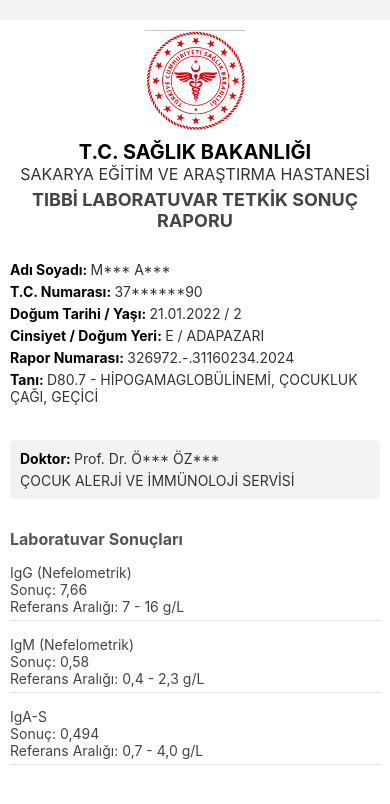
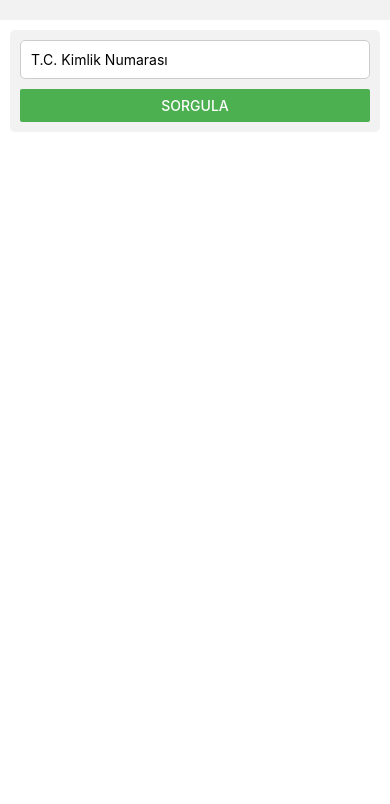
Before and after one commit to KursadEren/mobilDersOdev, a React Native app: screen /user in a window 390 px wide. Shown: the top 804 px of the page. Built offline with nearby package versions, Linux system fonts and the light colour scheme.

Commit message:
tahlil sorgusu

```diff
--- a/src/user.js
+++ b/src/user.js
@@ -1,70 +1,86 @@
-import React from 'react';
-import { View, Text, StyleSheet, ScrollView, StatusBar, Platform, Image } from 'react-native';
+import React, { useEffect, useState } from 'react';
+import { View, Text, StyleSheet, ScrollView, StatusBar, Platform, Image, TextInput, Button } from 'react-native';
+import { db } from './firebase/FirebaseConfig';
+import { collection, query, where, getDocs } from 'firebase/firestore';
 
 const statusBarHeight = Platform.OS === 'android' ? StatusBar.currentHeight : 20;
 
-const user = () => {
-  const dummyData = {
-    patientInfo: {
-      name: 'M*** A***',
-      tcNo: '37******90',
-      dob: '21.01.2022 / 2',
-      gender: 'E',
-      place: 'ADAPAZARI',
-      reportNo: '326972.-.31160234.2024',
-      diagnosis: 'D80.7 - HİPOGAMAGLOBÜLİNEMİ, ÇOCUKLUK ÇAĞI, GEÇİCİ',
-    },
-    hospitalInfo: {
-      hospitalName: 'SAKARYA EĞİTİM VE ARAŞTIRMA HASTANESİ',
-      department: 'ÇOCUK ALERJİ VE İMMÜNOLOJİ SERVİSİ',
-      doctor: 'Prof. Dr. Ö*** ÖZ***',
-    },
-    labResults: [
-      { testName: 'IgG (Nefelometrik)', result: '7,66', range: '7 - 16 g/L' },
-      { testName: 'IgM (Nefelometrik)', result: '0,58', range: '0,4 - 2,3 g/L' },
-      { testName: 'IgA-S', result: '0,494', range: '0,7 - 4,0 g/L' },
-    ],
+const User = () => {
+  const [tcNumber, setTcNumber] = useState('');
+  const [patientData, setPatientData] = useState(null);
+  const [loading, setLoading] = useState(false);
+
+  const fetchPatientData = async () => {
+    setLoading(true);
+    try {
+      const q = query(collection(db, 'patients'), where('TC', '==', tcNumber));
+      const querySnapshot = await getDocs(q);
+      console.log(querySnapshot.docs[0])
+      if (!querySnapshot.empty) {
+        const data = querySnapshot.docs[0].data();
+        setPatientData(data);
+      } else {
+        setPatientData(null);
+        alert('Bu TC kimlik numarasıyla eşleşen bir kayıt bulunamadı.');
+      }
+    } catch (error) {
+      console.error('Error fetching patient data:', error);
+      alert('Veri sorgulama sırasında bir hata oluştu.');
+    } finally {
+      setLoading(false);
+    }
   };
 
   return (
     <ScrollView style={styles.container}>
+      {/* TC Kimlik Giriş ve Sorgula Butonu */}
+      <View style={styles.searchSection}>
+        <TextInput
+          style={styles.input}
+          placeholder="T.C. Kimlik Numarası"
+          value={tcNumber}
+          onChangeText={setTcNumber}
+          keyboardType="numeric"
+        />
+        <Button title="Sorgula" onPress={fetchPatientData} color="#4CAF50" />
+      </View>
+
+      {loading && <Text style={styles.loadingText}>Yükleniyor...</Text>}
+
+      {patientData && (
+        <>
           {/* Header Section */}
           <View style={styles.headerSection}>
-        <View
-       style={{justifyContent:"center",alignItems:"center"}} > <Image source={require('../assets/logo.png')} style={styles.logo} /></View>
-        <View> <Text style={styles.headerText}>T.C. SAĞLIK BAKANLIĞI</Text>
-        <Text style={styles.subHeaderText}>{dummyData.hospitalInfo.hospitalName}</Text>
-        <Text style={styles.headerBoldText}>TIBBİ LABORATUVAR TETKİK SONUÇ RAPORU</Text></View>
-
+            <View style={{ justifyContent: 'center', alignItems: 'center' }}>
+              <Image source={require('../assets/logo.png')} style={styles.logo} />
+            </View>
+            <View>
+              <Text style={styles.headerText}>T.C. SAĞLIK BAKANLIĞI</Text>
+              <Text style={styles.subHeaderText}>Hasta Bilgi Sistemi</Text>
+              <Text style={styles.headerBoldText}>TIBBİ LABORATUVAR TETKİK SONUÇ RAPORU</Text>
+            </View>
           </View>
 
           {/* Patient Info Section */}
           <View style={styles.section}>
-        <Text style={styles.label}>Adı Soyadı: <Text style={styles.value}>{dummyData.patientInfo.name}</Text></Text>
-        <Text style={styles.label}>T.C. Numarası: <Text style={styles.value}>{dummyData.patientInfo.tcNo}</Text></Text>
-        <Text style={styles.label}>Doğum Tarihi / Yaşı: <Text style={styles.value}>{dummyData.patientInfo.dob}</Text></Text>
-        <Text style={styles.label}>Cinsiyet / Doğum Yeri: <Text style={styles.value}>{dummyData.patientInfo.gender} / {dummyData.patientInfo.place}</Text></Text>
-        <Text style={styles.label}>Rapor Numarası: <Text style={styles.value}>{dummyData.patientInfo.reportNo}</Text></Text>
-        <Text style={styles.label}>Tanı: <Text style={styles.value}>{dummyData.patientInfo.diagnosis}</Text></Text>
-      </View>
-
-      {/* Hospital Info Section */}
-      <View style={styles.sectionGray}>
-        <Text style={styles.label}>Doktor: <Text style={styles.value}>{dummyData.hospitalInfo.doctor}</Text></Text>
-        <Text style={styles.value}>{dummyData.hospitalInfo.department}</Text>
+            <Text style={styles.label}>Adı Soyadı: <Text style={styles.value}>{patientData.name}</Text></Text>
+            <Text style={styles.label}>T.C. Numarası: <Text style={styles.value}>{patientData.TC}</Text></Text>
+            <Text style={styles.label}>Doğum Tarihi: <Text style={styles.value}>{patientData.birthDate}</Text></Text>
+            <Text style={styles.label}>Oluşturulma Tarihi: <Text style={styles.value}>{new Date(patientData.createdAt).toLocaleString()}</Text></Text>
           </View>
 
           {/* Lab Results Section */}
-      <View style={styles.section}>
+          <View style={styles.sectionGray}>
             <Text style={styles.subHeader}>Laboratuvar Sonuçları</Text>
-        {dummyData.labResults.map((result, index) => (
-          <View key={index} style={styles.resultRow}>
-            <Text style={styles.resultText}>{result.testName}</Text>
-            <Text style={styles.resultText}>Sonuç: {result.result}</Text>
-            <Text style={styles.resultText}>Referans Aralığı: {result.range}</Text>
+          {patientData.UserIgG ?  <Text style={styles.label}>IgG: <Text style={styles.value}>{patientData.UserIgG || 'Belirtilmemiş'}</Text></Text>: ""}
+          {patientData.UserIgG1 ? <Text style={styles.label}>IgG1: <Text style={styles.value}>{patientData.UserIgG1 || 'Belirtilmemiş'}</Text></Text>: ""}
+          {patientData.UserIgG2 ? <Text style={styles.label}>IgG2: <Text style={styles.value}>{patientData.UserIgG2 || 'Belirtilmemiş'}</Text></Text>: ""}
+          {patientData.UserIgM ? <Text style={styles.label}>IgM: <Text style={styles.value}>{patientData.UserIgM || 'Belirtilmemiş'}</Text></Text>: ""}
+          {patientData.UserIga ? <Text style={styles.label}>IgA: <Text style={styles.value}>{patientData.UserIga}</Text></Text>: ""}
           </View>
-        ))}
-      </View>
+        </>
+
+      )}
     </ScrollView>
   );
 };
@@ -76,10 +92,24 @@
     backgroundColor: '#fff',
     padding: 10,
   },
+  searchSection: {
+    marginBottom: 20,
+    padding: 10,
+    backgroundColor: '#f2f2f2',
+    borderRadius: 5,
+  },
+  input: {
+    borderWidth: 1,
+    borderColor: '#ccc',
+    borderRadius: 5,
+    padding: 10,
+    marginBottom: 10,
+    fontSize: 14,
+    backgroundColor: '#fff',
+  },
   headerSection: {
-    alignItems: 'left',
+    alignItems: 'center',
     marginBottom: 20,
-
   },
   logo: {
     width: 100,
@@ -131,16 +161,12 @@
     marginBottom: 10,
     color: '#555',
   },
-  resultRow: {
-    marginBottom: 10,
-    paddingVertical: 5,
-    borderBottomWidth: 1,
-    borderBottomColor: '#e0e0e0',
-  },
-  resultText: {
-    fontSize: 14,
-    color: '#444',
+  loadingText: {
+    fontSize: 18,
+    textAlign: 'center',
+    marginTop: 20,
+    color: '#777',
   },
 });
 
-export default user;
+export default User;
```
Lines whose indentation alone changed are shown as unchanged.
